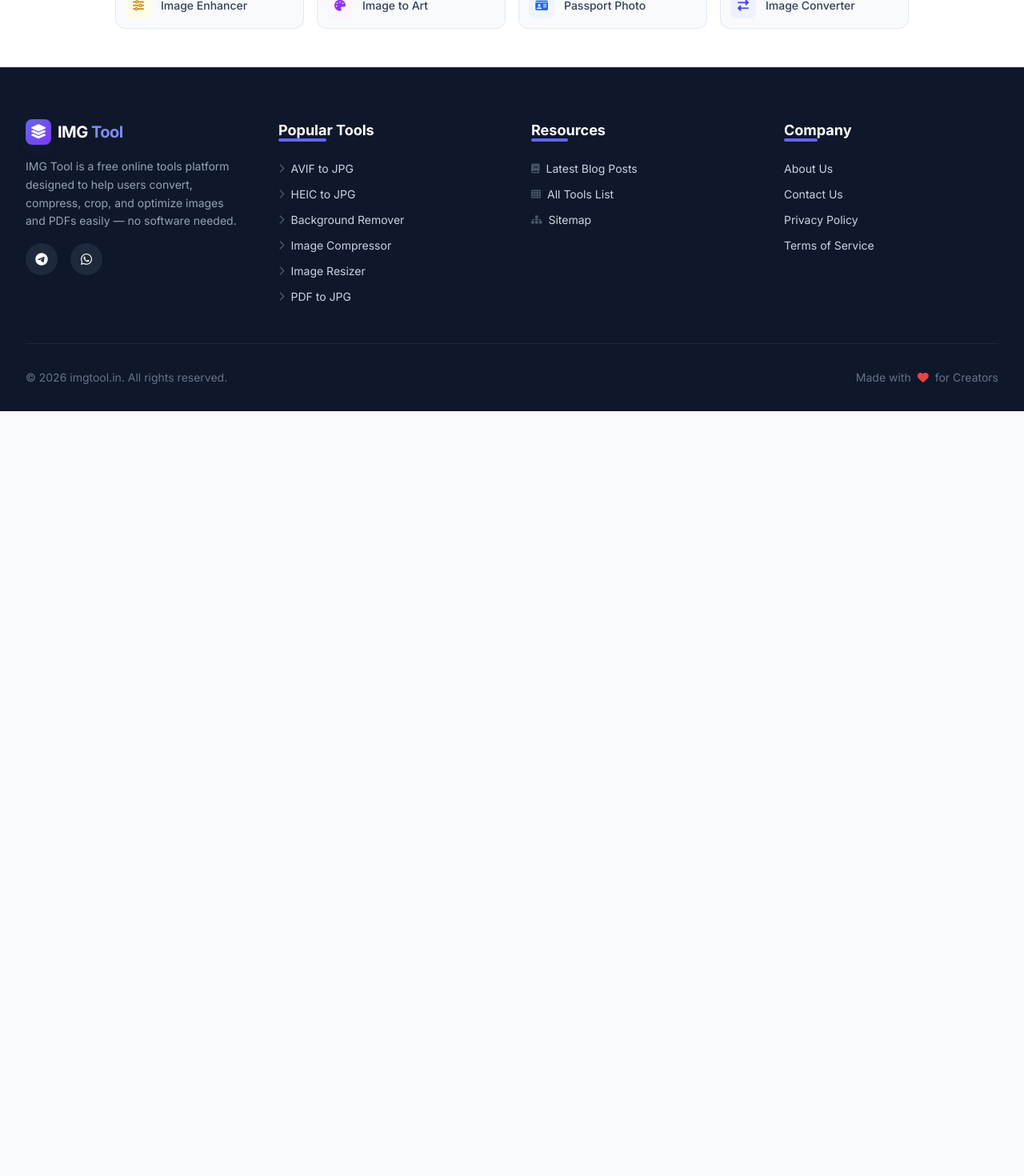
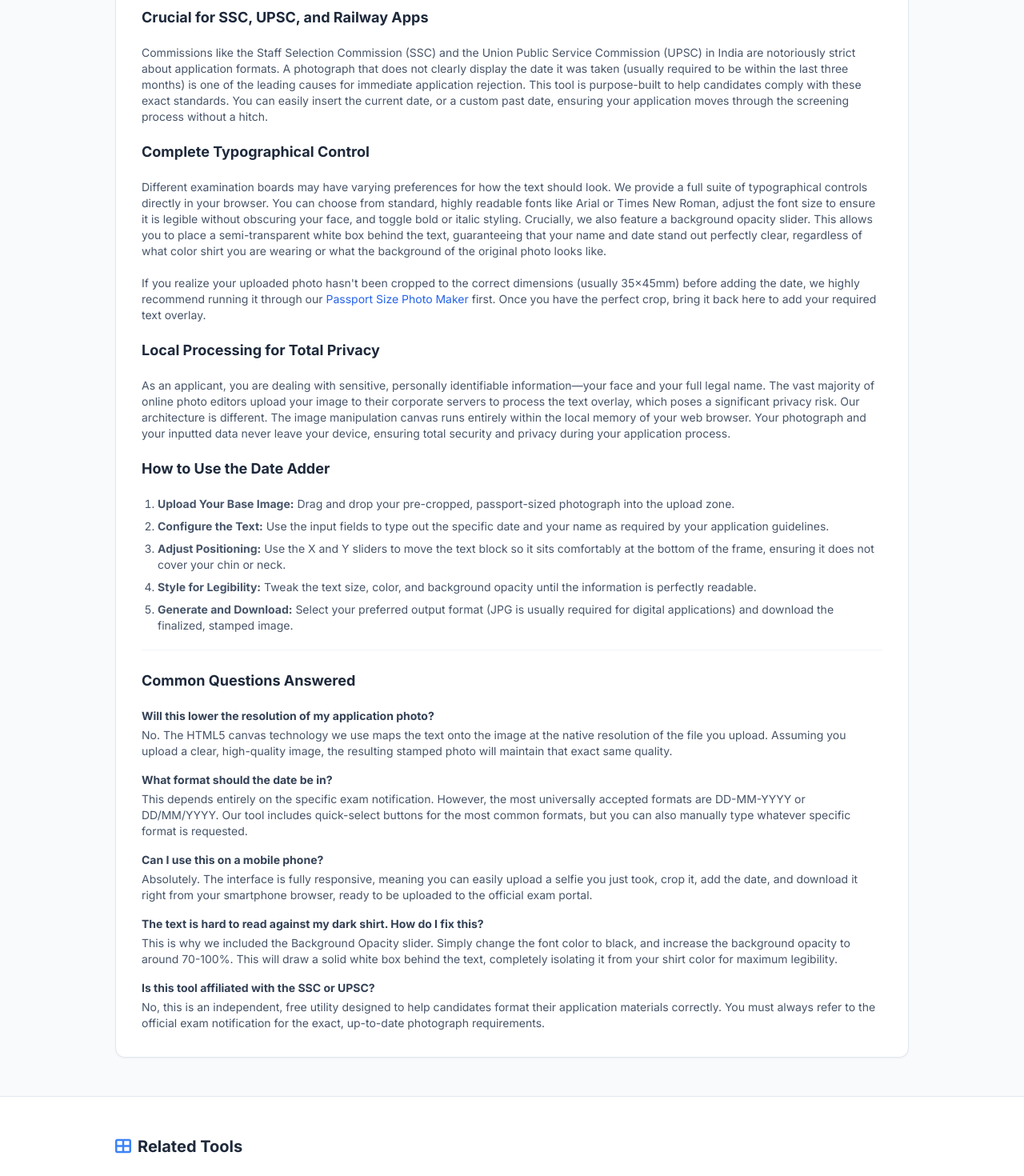
Before and after one commit to sansaab822/https-imgtool.in-, a React (Vite) app: page /ssc-photo-date-adder in a window 1280 px wide. Shown: the part 1491-2961 px from the top of the page at 80% size. Before the commit the page ends 2005 px from the top, so only its background shows below. Built offline with nearby package versions, Linux system fonts and the light colour scheme.

Commit message:
Auto-generate SEO content for SSC Photo Date Adder Tool

```diff
--- a/src/tools/SscPhoto.jsx
+++ b/src/tools/SscPhoto.jsx
@@ -278,6 +278,66 @@ export default function SscPhoto() {
                         </div>
                     </div>
                 </div>
+
+                <div className="seo-content mt-12 bg-white rounded-xl border border-slate-200 p-8 shadow-sm">
+                    <div className="prose prose-slate max-w-none text-sm text-slate-600 space-y-5">
+                        <h2 className="text-2xl font-bold text-slate-800">Add Dates and Names to Exam Photos Instantly</h2>
+                        <p>
+                            Applying for government examinations or competitive job postings often involves navigating a maze of strict documentation requirements. One of the most common—and most frequently mishandled—requirements is submitting a passport-size photograph with the current date, and sometimes your full name, printed visibly at the bottom. Historically, candidates would have to physically go to a photo studio to request this specific format, or attempt to clumsily edit the text onto the image using basic, hard-to-use paint software. Our specialized SSC Photo & Date Adder eliminates this hassle entirely, allowing you to digitally stamp your application photos with precision in seconds.
+                        </p>
+
+                        <h3 className="text-lg font-bold text-slate-800 mt-6">Crucial for SSC, UPSC, and Railway Apps</h3>
+                        <p>
+                            Commissions like the Staff Selection Commission (SSC) and the Union Public Service Commission (UPSC) in India are notoriously strict about application formats. A photograph that does not clearly display the date it was taken (usually required to be within the last three months) is one of the leading causes for immediate application rejection. This tool is purpose-built to help candidates comply with these exact standards. You can easily insert the current date, or a custom past date, ensuring your application moves through the screening process without a hitch.
+                        </p>
+
+                        <h3 className="text-lg font-bold text-slate-800 mt-6">Complete Typographical Control</h3>
+                        <p>
+                            Different examination boards may have varying preferences for how the text should look. We provide a full suite of typographical controls directly in your browser. You can choose from standard, highly readable fonts like Arial or Times New Roman, adjust the font size to ensure it is legible without obscuring your face, and toggle bold or italic styling. Crucially, we also feature a background opacity slider. This allows you to place a semi-transparent white box behind the text, guaranteeing that your name and date stand out perfectly clear, regardless of what color shirt you are wearing or what the background of the original photo looks like.
+                        </p>
+                        <p>
+                            If you realize your uploaded photo hasn't been cropped to the correct dimensions (usually 35x45mm) before adding the date, we highly recommend running it through our <a href="/passport-size-photo" className="text-blue-600 hover:underline">Passport Size Photo Maker</a> first. Once you have the perfect crop, bring it back here to add your required text overlay.
+                        </p>
+
+                        <h3 className="text-lg font-bold text-slate-800 mt-6">Local Processing for Total Privacy</h3>
+                        <p>
+                            As an applicant, you are dealing with sensitive, personally identifiable information—your face and your full legal name. The vast majority of online photo editors upload your image to their corporate servers to process the text overlay, which poses a significant privacy risk. Our architecture is different. The image manipulation canvas runs entirely within the local memory of your web browser. Your photograph and your inputted data never leave your device, ensuring total security and privacy during your application process.
+                        </p>
+
+                        <h3 className="text-lg font-bold text-slate-800 mt-6">How to Use the Date Adder</h3>
+                        <ol className="list-decimal pl-5 space-y-2">
+                            <li><strong>Upload Your Base Image:</strong> Drag and drop your pre-cropped, passport-sized photograph into the upload zone.</li>
+                            <li><strong>Configure the Text:</strong> Use the input fields to type out the specific date and your name as required by your application guidelines.</li>
+                            <li><strong>Adjust Positioning:</strong> Use the X and Y sliders to move the text block so it sits comfortably at the bottom of the frame, ensuring it does not cover your chin or neck.</li>
+                            <li><strong>Style for Legibility:</strong> Tweak the text size, color, and background opacity until the information is perfectly readable.</li>
+                            <li><strong>Generate and Download:</strong> Select your preferred output format (JPG is usually required for digital applications) and download the finalized, stamped image.</li>
+                        </ol>
+
+                        <h3 className="text-lg font-bold text-slate-800 mt-8 pt-6 border-t border-slate-100">Common Questions Answered</h3>
+                        <div className="space-y-4">
+                            <div>
+                                <h4 className="font-bold text-slate-700">Will this lower the resolution of my application photo?</h4>
+                                <p className="mt-1">No. The HTML5 canvas technology we use maps the text onto the image at the native resolution of the file you upload. Assuming you upload a clear, high-quality image, the resulting stamped photo will maintain that exact same quality.</p>
+                            </div>
+                            <div>
+                                <h4 className="font-bold text-slate-700">What format should the date be in?</h4>
+                                <p className="mt-1">This depends entirely on the specific exam notification. However, the most universally accepted formats are DD-MM-YYYY or DD/MM/YYYY. Our tool includes quick-select buttons for the most common formats, but you can also manually type whatever specific format is requested.</p>
+                            </div>
+                            <div>
+                                <h4 className="font-bold text-slate-700">Can I use this on a mobile phone?</h4>
+                                <p className="mt-1">Absolutely. The interface is fully responsive, meaning you can easily upload a selfie you just took, crop it, add the date, and download it right from your smartphone browser, ready to be uploaded to the official exam portal.</p>
+                            </div>
+                            <div>
+                                <h4 className="font-bold text-slate-700">The text is hard to read against my dark shirt. How do I fix this?</h4>
+                                <p className="mt-1">This is why we included the Background Opacity slider. Simply change the font color to black, and increase the background opacity to around 70-100%. This will draw a solid white box behind the text, completely isolating it from your shirt color for maximum legibility.</p>
+                            </div>
+                            <div>
+                                <h4 className="font-bold text-slate-700">Is this tool affiliated with the SSC or UPSC?</h4>
+                                <p className="mt-1">No, this is an independent, free utility designed to help candidates format their application materials correctly. You must always refer to the official exam notification for the exact, up-to-date photograph requirements.</p>
+                            </div>
+                        </div>
+                    </div>
+                </div>
             </ToolLayout>
         </>
     )
```
